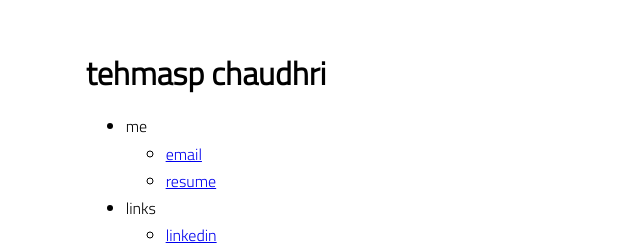
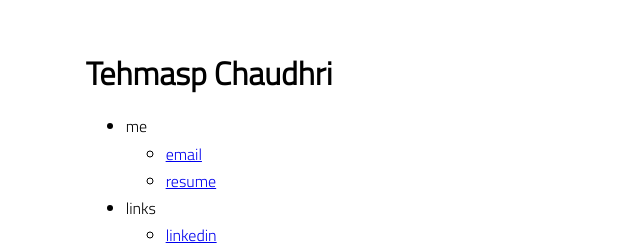
Before and after one commit to tehmaspc/tehmaspc.github.io, a Jekyll site: the page built from index.md, in a window 1280 px wide. Shown: the top 250 px of the page, without its empty margins (320-960 px from the left). Built offline with Jekyll 4.4.1, drawn with Linux system fonts in a browser that asks for light colours.

```diff
--- a/_config.yml
+++ b/_config.yml
@@ -1,4 +1,4 @@
-title: tehmasp chaudhri # name of the site
+title: Tehmasp Chaudhri # name of the site
 author: Tehmasp Chaudhri # name of site's author
 email: tehmasp@chaudhri.me # email of site's author
 url: https://tehmasp.com # root address of the site
```
